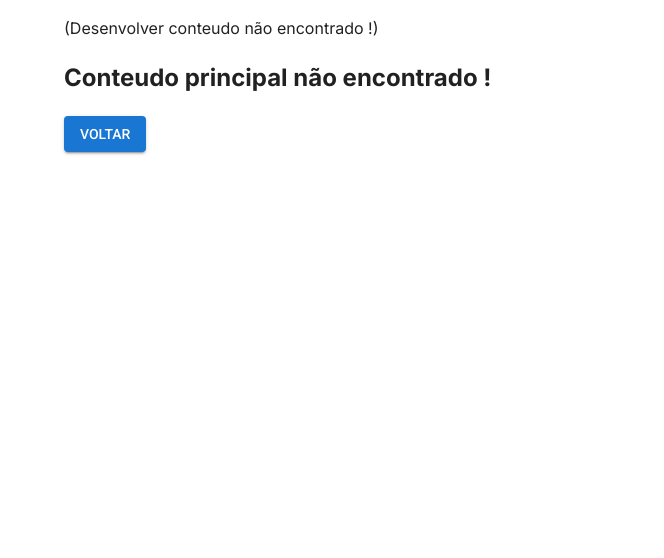
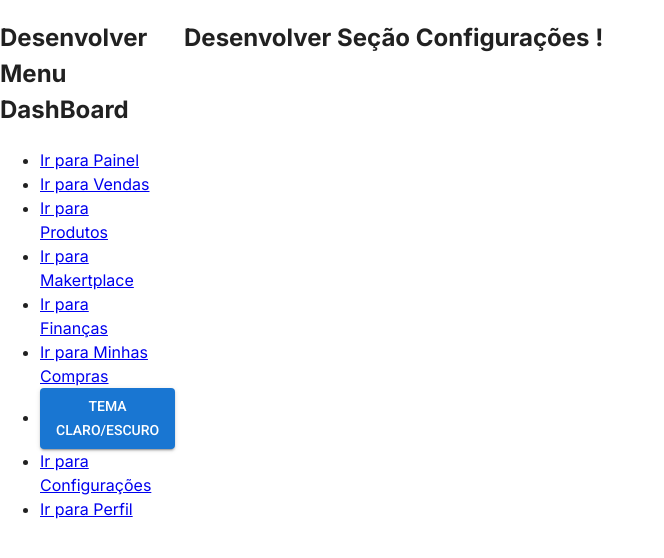
Before and after one commit to BawkFly/BawkFly-front-end, a Next.js app: page /painel/configuracoes in a window 1280 px wide. Before the commit this address had no page. Shown: the top 558 px of the page, without its empty margins (0-664 px from the left). Built offline with nearby package versions, Linux system fonts and the light colour scheme.

Commit message:
[5]: Desenvolvido rota configurações

```diff
--- /dev/null
+++ b/src/app/painel/configuracoes/page.tsx
@@ -0,0 +1,9 @@
+import SectionSettings from "@/components/sections/settings/settings";
+
+export default function PageSettings(){
+  return (
+    <main>
+      <SectionSettings/>
+    </main>
+  );
+}
--- /dev/null
+++ b/src/components/sections/settings/settings.tsx
@@ -0,0 +1,15 @@
+import { Container } from "@mui/material";
+
+export type DataSectionSetting = {};
+
+export default function SectionSettings(data: DataSectionSetting) {
+  const {} = data;
+
+  return (
+    <section>
+      <Container>
+        <h2>Desenvolver Seção Configurações !</h2>
+      </Container>
+    </section>
+  );
+}
```
